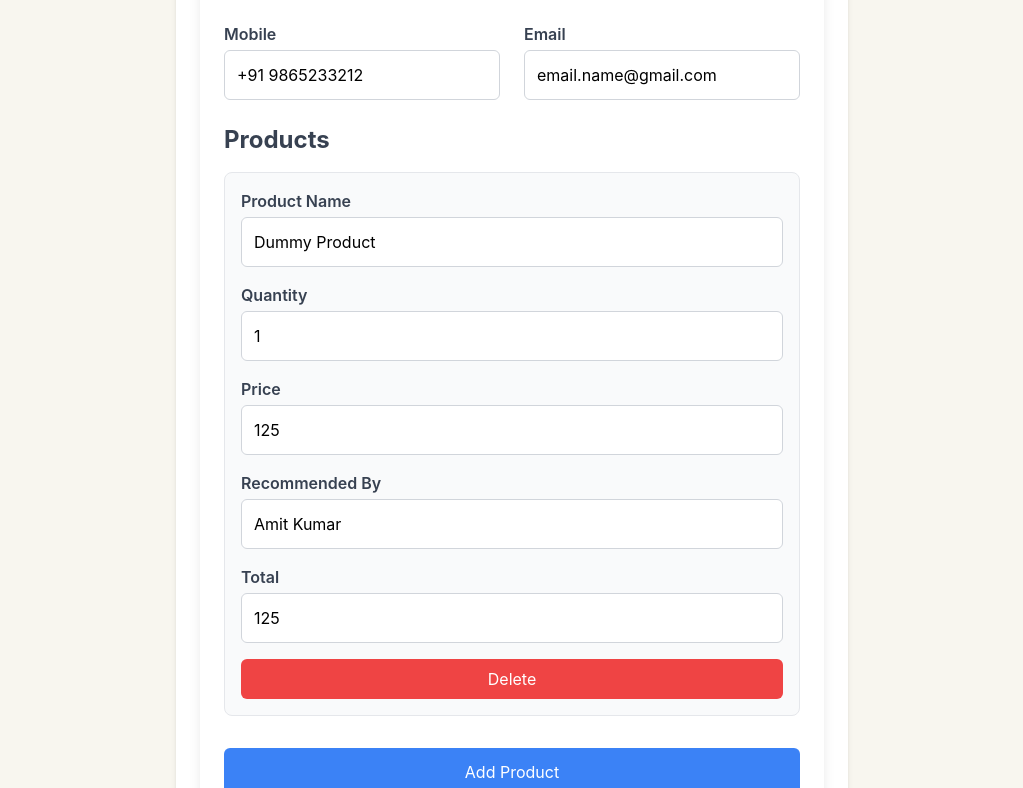
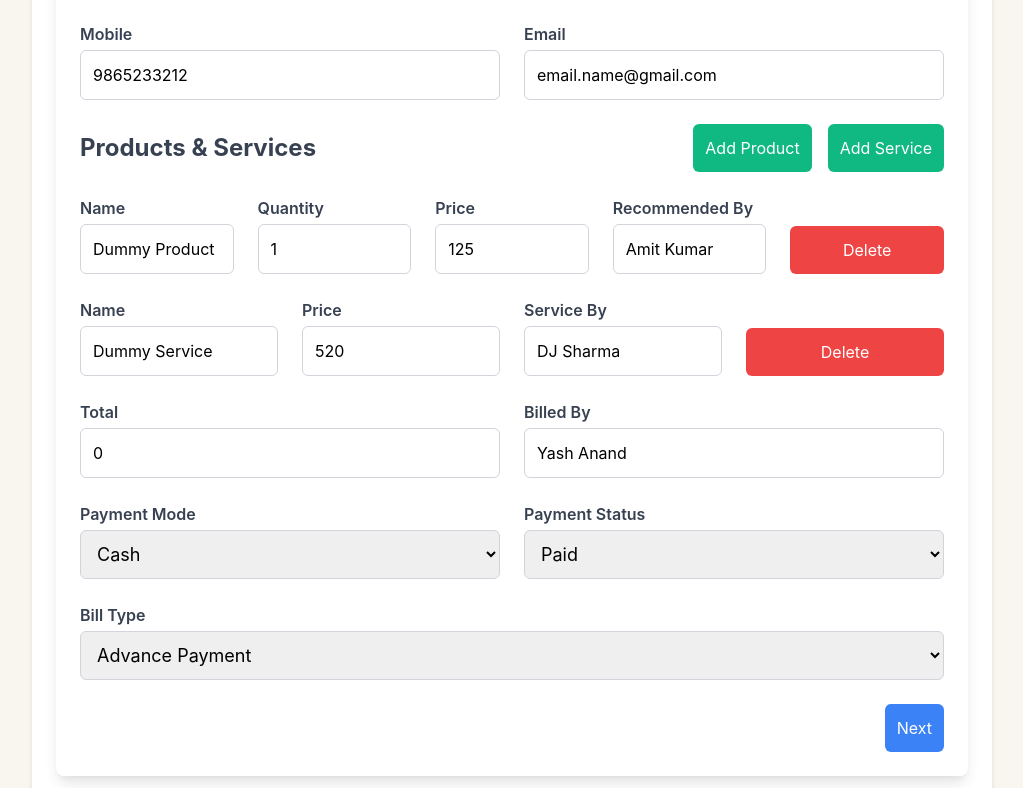
Before and after one commit to 0xYashAnand/website-nextjs, a Next.js app: page /invoice/invoices in a window 1280 px wide. Shown: the part 406-1194 px from the top of the page, without its empty margins (128-1151 px from the left). Built offline with nearby package versions, Linux system fonts and the light colour scheme.

Commit message:
Feat : Invoice Form - btns for adding products and services

```diff
--- a/pages/invoice/invoiceForm.tsx
+++ b/pages/invoice/invoiceForm.tsx
@@ -1,5 +1,5 @@
-import React, { FC, ChangeEvent, useEffect } from 'react';
-import { FormData, Product, Service } from '../../types';
+import React, { FC, ChangeEvent, useEffect } from "react";
+import { FormData, Product, Service } from "../../types";
 
 interface Props {
   formData: FormData;
@@ -9,28 +9,30 @@ interface Props {
 
 const InvoicesForm: FC<Props> = ({ formData, setFormData, nextStep }) => {
   useEffect(() => {
-    if (formData.paymentMode === 'Cash') {
+    if (formData.paymentMode === "Cash") {
       setFormData({
         ...formData,
         paidByCash: formData.billTotal.toString(),
-        paidByOnline: '0',
+        paidByOnline: "0",
       });
-    } else if (formData.paymentMode === 'Online') {
+    } else if (formData.paymentMode === "Online") {
       setFormData({
         ...formData,
-        paidByCash: '0',
+        paidByCash: "0",
         paidByOnline: formData.billTotal.toString(),
       });
-    } else if (formData.paymentMode === 'Cash + Online') {
+    } else if (formData.paymentMode === "Cash + Online") {
       setFormData({
         ...formData,
-        paidByCash: '',
-        paidByOnline: '',
+        paidByCash: "",
+        paidByOnline: "",
       });
     }
   }, [formData.paymentMode, formData.billTotal]);
 
-  const handleInputChange = (e: ChangeEvent<HTMLInputElement | HTMLSelectElement>) => {
+  const handleInputChange = (
+    e: ChangeEvent<HTMLInputElement | HTMLSelectElement>
+  ) => {
     const { name, value } = e.target;
     setFormData({
       ...formData,
@@ -49,15 +51,19 @@ const InvoicesForm: FC<Props> = ({ formData, setFormData, nextStep }) => {
     });
   };
 
-  const handleProductChange = (index: number, e: ChangeEvent<HTMLInputElement>) => {
+  const handleProductChange = (
+    index: number,
+    e: ChangeEvent<HTMLInputElement>
+  ) => {
     const { name, value } = e.target;
 
     const products = [...formData.billProducts];
     const product = products[index];
 
     if (name in product) {
-      product[name as keyof Product] = name === 'productQuantity' || name === 'productPrice' ? +value : value;
-      if (name === 'productQuantity' || name === 'productPrice') {
+      product[name as keyof Product] =
+        name === "productQuantity" || name === "productPrice" ? +value : value;
+      if (name === "productQuantity" || name === "productPrice") {
         product.productTotal = product.productQuantity * product.productPrice;
       }
     }
@@ -69,15 +75,18 @@ const InvoicesForm: FC<Props> = ({ formData, setFormData, nextStep }) => {
     });
   };
 
-  const handleServiceChange = (index: number, e: ChangeEvent<HTMLInputElement>) => {
+  const handleServiceChange = (
+    index: number,
+    e: ChangeEvent<HTMLInputElement>
+  ) => {
     const { name, value } = e.target;
 
     const services = [...formData.billServices];
     const service = services[index];
 
     if (name in service) {
-      service[name as keyof Service] = name === 'servicePrice' ? +value : value;
-      if (name === 'servicePrice') {
+      service[name as keyof Service] = name === "servicePrice" ? +value : value;
+      if (name === "servicePrice") {
         service.serviceTotal = service.servicePrice;
       }
     }
@@ -94,7 +103,13 @@ const InvoicesForm: FC<Props> = ({ formData, setFormData, nextStep }) => {
       ...formData,
       billProducts: [
         ...formData.billProducts,
-        { productName: '', productQuantity: 0, productPrice: 0, productTotal: 0, productRecommendedBy: '' },
+        {
+          productName: "",
+          productQuantity: 0,
+          productPrice: 0,
+          productTotal: 0,
+          productRecommendedBy: "",
+        },
       ],
     });
   };
@@ -104,7 +119,7 @@ const InvoicesForm: FC<Props> = ({ formData, setFormData, nextStep }) => {
       ...formData,
       billServices: [
         ...formData.billServices,
-        { serviceName: '', servicePrice: 0, serviceTotal: 0, serviceBy: '' },
+        { serviceName: "", servicePrice: 0, serviceTotal: 0, serviceBy: "" },
       ],
     });
   };
@@ -128,20 +143,62 @@ const InvoicesForm: FC<Props> = ({ formData, setFormData, nextStep }) => {
   };
 
   const calculateTotal = (products: Product[], services: Service[]) => {
-    const productsTotal = products.reduce((sum, product) => sum + product.productTotal, 0);
-    const servicesTotal = services.reduce((sum, service) => sum + service.serviceTotal, 0);
+    const productsTotal = products.reduce(
+      (sum, product) => sum + product.productTotal,
+      0
+    );
+    const servicesTotal = services.reduce(
+      (sum, service) => sum + service.serviceTotal,
+      0
+    );
     return productsTotal + servicesTotal;
   };
 
+  const validatePhoneNumber = (phoneNumber: string) => {
+    // Add your phone number validation logic here
+    return phoneNumber.length === 10 && /^\d+$/.test(phoneNumber);
+  };
+
+  const validateEmail = (email: string) => {
+    // Basic email validation using regex
+    return /^[^\s@]+@[^\s@]+\.[^\s@]+$/.test(email);
+  };
+
+  const handleSubmit = () => {
+    // Form submission logic here, including validation
+    if (!validatePhoneNumber(formData.customerDetails.customerMobile)) {
+      alert(
+        "Invalid phone number. Please enter a valid 10-digit phone number."
+      );
+      return;
+    }
+
+    if (!validateEmail(formData.customerDetails.customerEmail)) {
+      alert("Invalid email address. Please enter a valid email.");
+      return;
+    }
+
+    // Handle the rest of the form submission
+    nextStep();
+  };
+
   return (
-    <div className="max-w-4xl mx-auto p-6 bg-white shadow-lg rounded-lg">
-      <h2 className="text-3xl font-bold mb-6 text-center text-gray-800">Create Invoice</h2>
+    <div className="w-full p-6 bg-white shadow-lg rounded-lg">
+      <h2 className="text-3xl font-bold mb-6 text-center text-gray-800">
+        Create Invoice
+      </h2>
 
       <div className="grid grid-cols-1 md:grid-cols-2 gap-6 mb-6">
         <div>
-          <label className="block text-gray-700 font-semibold">Company ID</label>
+          <label
+            htmlFor="companyId"
+            className="block text-gray-700 font-semibold"
+          >
+            Company ID
+          </label>
           <input
             type="text"
+            id="companyId"
             name="companyId"
             value={formData.companyId}
             onChange={handleInputChange}
@@ -152,12 +209,20 @@ const InvoicesForm: FC<Props> = ({ formData, setFormData, nextStep }) => {
       </div>
 
       <div className="mb-6">
-        <h3 className="text-2xl font-bold mb-4 text-gray-700">Customer Details</h3>
+        <h3 className="text-2xl font-bold mb-4 text-gray-700">
+          Customer Details
+        </h3>
         <div className="grid grid-cols-1 md:grid-cols-2 gap-6">
           <div>
-            <label className="block text-gray-700 font-semibold">Name</label>
+            <label
+              htmlFor="customerName"
+              className="block text-gray-700 font-semibold"
+            >
+              Name
+            </label>
             <input
               type="text"
+              id="customerName"
               name="customerName"
               value={formData.customerDetails.customerName}
               onChange={handleCustomerDetailsChange}
@@ -166,9 +231,15 @@ const InvoicesForm: FC<Props> = ({ formData, setFormData, nextStep }) => {
             />
           </div>
           <div>
-            <label className="block text-gray-700 font-semibold">Address</label>
+            <label
+              htmlFor="customerAddress"
+              className="block text-gray-700 font-semibold"
+            >
+              Address
+            </label>
             <input
               type="text"
+              id="customerAddress"
               name="customerAddress"
               value={formData.customerDetails.customerAddress}
               onChange={handleCustomerDetailsChange}
@@ -177,9 +248,15 @@ const InvoicesForm: FC<Props> = ({ formData, setFormData, nextStep }) => {
             />
           </div>
           <div>
-            <label className="block text-gray-700 font-semibold">Mobile</label>
+            <label
+              htmlFor="customerMobile"
+              className="block text-gray-700 font-semibold"
+            >
+              Mobile
+            </label>
             <input
-              type="text"
+              type="tel"
+              id="customerMobile"
               name="customerMobile"
               value={formData.customerDetails.customerMobile}
               onChange={handleCustomerDetailsChange}
@@ -188,9 +265,15 @@ const InvoicesForm: FC<Props> = ({ formData, setFormData, nextStep }) => {
             />
           </div>
           <div>
-            <label className="block text-gray-700 font-semibold">Email</label>
+            <label
+              htmlFor="customerEmail"
+              className="block text-gray-700 font-semibold"
+            >
+              Email
+            </label>
             <input
               type="email"
+              id="customerEmail"
               name="customerEmail"
               value={formData.customerDetails.customerEmail}
               onChange={handleCustomerDetailsChange}
@@ -201,130 +284,244 @@ const InvoicesForm: FC<Props> = ({ formData, setFormData, nextStep }) => {
         </div>
       </div>
 
+      {/* <div className="mb-6">
+        <h3 className="text-2xl font-bold mb-4 text-gray-700">Billing Details</h3>
+        <div className="grid grid-cols-1 md:grid-cols-2 gap-6 mb-4">
+          <div>
+            <label htmlFor="paymentMode" className="block text-gray-700 font-semibold">Payment Mode</label>
+            <select
+              id="paymentMode"
+              name="paymentMode"
+              value={formData.paymentMode}
+              onChange={handleInputChange}
+              className="mt-1 block w-full p-3 border border-gray-300 rounded-md focus:border-blue-500 focus:ring-blue-500"
+              required
+            >
+              <option value="Cash">Cash</option>
+              <option value="Online">Online</option>
+              <option value="Cash + Online">Cash + Online</option>
+            </select>
+          </div>
+          <div>
+            <label htmlFor="billTotal" className="block text-gray-700 font-semibold">Bill Total</label>
+            <input
+              type="number"
+              id="billTotal"
+              name="billTotal"
+              value={formData.billTotal}
+              onChange={handleInputChange}
+              className="mt-1 block w-full p-3 border border-gray-300 rounded-md focus:border-blue-500 focus:ring-blue-500"
+              required
+            />
+          </div>
+        </div>
+        {formData.paymentMode === 'Cash + Online' && (
+          <div className="grid grid-cols-1 md:grid-cols-2 gap-6 mb-4">
+            <div>
+              <label htmlFor="paidByCash" className="block text-gray-700 font-semibold">Paid by Cash</label>
+              <input
+                type="number"
+                id="paidByCash"
+                name="paidByCash"
+                value={formData.paidByCash}
+                onChange={handleInputChange}
+                className="mt-1 block w-full p-3 border border-gray-300 rounded-md focus:border-blue-500 focus:ring-blue-500"
+              />
+            </div>
+            <div>
+              <label htmlFor="paidByOnline" className="block text-gray-700 font-semibold">Paid by Online</label>
+              <input
+                type="number"
+                id="paidByOnline"
+                name="paidByOnline"
+                value={formData.paidByOnline}
+                onChange={handleInputChange}
+                className="mt-1 block w-full p-3 border border-gray-300 rounded-md focus:border-blue-500 focus:ring-blue-500"
+              />
+            </div>
+          </div>
+        )}
+      </div> */}
+
 <div className="mb-6">
-        <h3 className="text-2xl font-bold mb-4 text-gray-700">Products</h3>
+  <div className="flex flex-col md:flex-row md:justify-between items-center mb-4">
+    <h3 className="text-2xl font-bold text-gray-700">Products & Services</h3>
+    <div className="flex flex-col md:flex-row md:space-x-4 space-y-4 md:space-y-0 mt-4 md:mt-0">
+      <button
+        type="button"
+        onClick={handleAddProduct}
+        className="p-3 bg-green-500 text-white rounded-md hover:bg-green-600 focus:outline-none focus:ring-2 focus:ring-green-500"
+      >
+        Add Product
+      </button>
+      <button
+        type="button"
+        onClick={handleAddService}
+        className="p-3 bg-green-500 text-white rounded-md hover:bg-green-600 focus:outline-none focus:ring-2 focus:ring-green-500"
+      >
+        Add Service
+      </button>
+    </div>
+  </div>
+</div>
+
+
+
+      <div className="mb-6">
         {formData.billProducts.map((product, index) => (
-          <div key={index} className="mb-4 border p-4 rounded-lg bg-gray-50">
-            <label className="block text-gray-700 font-semibold">Product Name</label>
+          <div
+            key={index}
+            className="grid grid-cols-1 md:grid-cols-5 gap-6 mb-4"
+          >
+            <div>
+              <label
+                htmlFor={`productName-${index}`}
+                className="block text-gray-700 font-semibold"
+              >
+                Name
+              </label>
               <input
                 type="text"
+                id={`productName-${index}`}
                 name="productName"
                 value={product.productName}
                 onChange={(e) => handleProductChange(index, e)}
                 className="mt-1 block w-full p-3 border border-gray-300 rounded-md focus:border-blue-500 focus:ring-blue-500"
                 required
               />
-            <label className="block text-gray-700 font-semibold mt-4">Quantity</label>
+            </div>
+            <div>
+              <label
+                htmlFor={`productQuantity-${index}`}
+                className="block text-gray-700 font-semibold"
+              >
+                Quantity
+              </label>
               <input
                 type="number"
+                id={`productQuantity-${index}`}
                 name="productQuantity"
                 value={product.productQuantity}
                 onChange={(e) => handleProductChange(index, e)}
                 className="mt-1 block w-full p-3 border border-gray-300 rounded-md focus:border-blue-500 focus:ring-blue-500"
                 required
               />
-            <label className="block text-gray-700 font-semibold mt-4">Price</label>
+            </div>
+            <div>
+              <label
+                htmlFor={`productPrice-${index}`}
+                className="block text-gray-700 font-semibold"
+              >
+                Price
+              </label>
               <input
                 type="number"
+                id={`productPrice-${index}`}
                 name="productPrice"
                 value={product.productPrice}
                 onChange={(e) => handleProductChange(index, e)}
                 className="mt-1 block w-full p-3 border border-gray-300 rounded-md focus:border-blue-500 focus:ring-blue-500"
                 required
               />
-            <label className="block text-gray-700 font-semibold mt-4">Recommended By</label>
+            </div>
+            <div>
+              <label
+                htmlFor={`productRecommendedBy-${index}`}
+                className="block text-gray-700 font-semibold"
+              >
+                Recommended By
+              </label>
               <input
                 type="text"
+                id={`productRecommendedBy-${index}`}
                 name="productRecommendedBy"
                 value={product.productRecommendedBy}
                 onChange={(e) => handleProductChange(index, e)}
                 className="mt-1 block w-full p-3 border border-gray-300 rounded-md focus:border-blue-500 focus:ring-blue-500"
-              required
               />
-            <label className="block text-gray-700 font-semibold mt-4">Total</label>
-            <input
-              type="number"
-              name="productTotal"
-              value={product.productTotal}
-              readOnly
-              className="mt-1 block w-full p-3 border border-gray-300 rounded-md focus:border-blue-500 focus:ring-blue-500"
-              required
-            />
+            </div>
+            <div className="flex items-end">
               <button
                 type="button"
                 onClick={() => handleDeleteProduct(index)}
-              className="mt-4 p-2 bg-red-500 text-white rounded-md w-full hover:bg-red-600 transition duration-300"
+                className="w-full p-3 bg-red-500 text-white rounded-md hover:bg-red-600 focus:outline-none focus:ring-2 focus:ring-red-500"
               >
                 Delete
               </button>
             </div>
+          </div>
         ))}
-        <button
-          type="button"
-          onClick={handleAddProduct}
-          className="mt-4 p-3 bg-blue-500 text-white rounded-md w-full hover:bg-blue-600 transition duration-300"
-        >
-          Add Product
-        </button>
       </div>
 
       <div className="mb-6">
-        <h3 className="text-2xl font-bold mb-4 text-gray-700">Services</h3>
         {formData.billServices.map((service, index) => (
-          <div key={index} className="mb-4 border p-4 rounded-lg bg-gray-50">
-            <label className="block text-gray-700 font-semibold">Service Name</label>
+          <div
+            key={index}
+            className="grid grid-cols-1 md:grid-cols-4 gap-6 mb-4"
+          >
+            <div>
+              <label
+                htmlFor={`serviceName-${index}`}
+                className="block text-gray-700 font-semibold"
+              >
+                Name
+              </label>
               <input
                 type="text"
+                id={`serviceName-${index}`}
                 name="serviceName"
                 value={service.serviceName}
                 onChange={(e) => handleServiceChange(index, e)}
                 className="mt-1 block w-full p-3 border border-gray-300 rounded-md focus:border-blue-500 focus:ring-blue-500"
                 required
               />
-            <label className="block text-gray-700 font-semibold mt-4">Price</label>
+            </div>
+            <div>
+              <label
+                htmlFor={`servicePrice-${index}`}
+                className="block text-gray-700 font-semibold"
+              >
+                Price
+              </label>
               <input
                 type="number"
+                id={`servicePrice-${index}`}
                 name="servicePrice"
                 value={service.servicePrice}
                 onChange={(e) => handleServiceChange(index, e)}
                 className="mt-1 block w-full p-3 border border-gray-300 rounded-md focus:border-blue-500 focus:ring-blue-500"
                 required
               />
-            <label className="block text-gray-700 font-semibold mt-4">Service By</label>
+            </div>
+            <div>
+              <label
+                htmlFor={`serviceBy-${index}`}
+                className="block text-gray-700 font-semibold"
+              >
+                Service By
+              </label>
               <input
                 type="text"
+                id={`serviceBy-${index}`}
                 name="serviceBy"
                 value={service.serviceBy}
                 onChange={(e) => handleServiceChange(index, e)}
                 className="mt-1 block w-full p-3 border border-gray-300 rounded-md focus:border-blue-500 focus:ring-blue-500"
-              required
               />
-            <label className="block text-gray-700 font-semibold mt-4">Total</label>
-            <input
-              type="number"
-              name="serviceTotal"
-              value={service.serviceTotal}
-              readOnly
-              className="mt-1 block w-full p-3 border border-gray-300 rounded-md focus:border-blue-500 focus:ring-blue-500"
-              required
-            />
+            </div>
+            <div className="flex items-end">
               <button
                 type="button"
                 onClick={() => handleDeleteService(index)}
-              className="mt-4 p-2 bg-red-500 text-white rounded-md w-full hover:bg-red-600 transition duration-300"
+                className="w-full p-3 bg-red-500 text-white rounded-md hover:bg-red-600 focus:outline-none focus:ring-2 focus:ring-red-500"
               >
                 Delete
               </button>
             </div>
+          </div>
         ))}
-        <button
-          type="button"
-          onClick={handleAddService}
-          className="mt-4 p-3 bg-blue-500 text-white rounded-md w-full hover:bg-blue-600 transition duration-300"
-        >
-          Add Service
-        </button>
       </div>
+
 
       <div className="grid grid-cols-1 md:grid-cols-2 gap-6 mb-6">
         <div>
@@ -354,7 +551,9 @@ const InvoicesForm: FC<Props> = ({ formData, setFormData, nextStep }) => {
 
       <div className="grid grid-cols-1 md:grid-cols-2 gap-6 mb-6">
         <div className="w-full">
-          <label className="block text-gray-700 font-semibold">Payment Mode</label>
+          <label className="block text-gray-700 font-semibold">
+            Payment Mode
+          </label>
           <select
             name="paymentMode"
             value={formData.paymentMode}
@@ -369,7 +568,9 @@ const InvoicesForm: FC<Props> = ({ formData, setFormData, nextStep }) => {
         </div>
 
         <div className="w-full">
-          <label className="block text-gray-700 font-semibold">Payment Status</label>
+          <label className="block text-gray-700 font-semibold">
+            Payment Status
+          </label>
           <select
             name="paymentStatus"
             value={formData.paymentStatus}
@@ -385,10 +586,12 @@ const InvoicesForm: FC<Props> = ({ formData, setFormData, nextStep }) => {
         </div>
       </div>
 
-      {formData.paymentMode === 'Cash + Online' && (
+      {formData.paymentMode === "Cash + Online" && (
         <div className="grid grid-cols-1 md:grid-cols-2 gap-6 mb-6">
           <div>
-            <label className="block text-gray-700 font-semibold">Paid By Cash</label>
+            <label className="block text-gray-700 font-semibold">
+              Paid By Cash
+            </label>
             <input
               type="text"
               name="paidByCash"
@@ -400,7 +603,9 @@ const InvoicesForm: FC<Props> = ({ formData, setFormData, nextStep }) => {
           </div>
 
           <div>
-            <label className="block text-gray-700 font-semibold">Paid By Online</label>
+            <label className="block text-gray-700 font-semibold">
+              Paid By Online
+            </label>
             <input
               type="text"
               name="paidByOnline"
@@ -428,13 +633,15 @@ const InvoicesForm: FC<Props> = ({ formData, setFormData, nextStep }) => {
         </select>
       </div>
 
+      <div className="text-right">
         <button
           type="button"
-        onClick={nextStep}
-        className="mt-6 p-3 bg-green-500 text-white rounded-md w-full hover:bg-green-600 transition duration-300"
+          onClick={handleSubmit}
+          className="w-full md:w-auto p-3 bg-blue-500 text-white rounded-md hover:bg-blue-600 focus:outline-none focus:ring-2 focus:ring-blue-500"
         >
           Next
         </button>
+      </div>
     </div>
   );
 };
--- a/pages/invoice/invoices.tsx
+++ b/pages/invoice/invoices.tsx
@@ -12,7 +12,7 @@ const Invoices: FC = () => {
     customerDetails: {
       customerName: 'Yash Anand Singh',
       customerAddress: 'Sector-59, Noida, India',
-      customerMobile: '+91 9865233212',
+      customerMobile: '9865233212',
       customerEmail: 'email.name@gmail.com',
     },
     billProducts: [
@@ -49,7 +49,7 @@ const Invoices: FC = () => {
   return (
     <div>
       <Navbar />
-      <div className="max-w-2xl mx-auto p-6 bg-white shadow-md rounded-lg">
+      <div className="w-full sm:w-3/4 mx-auto p-6 bg-white shadow-md rounded-lg">
         {step === 1 && (
           <InvoicesForm formData={formData} setFormData={setFormData} nextStep={nextStep} />
         )}
```
Lines whose indentation alone changed are shown as unchanged.
